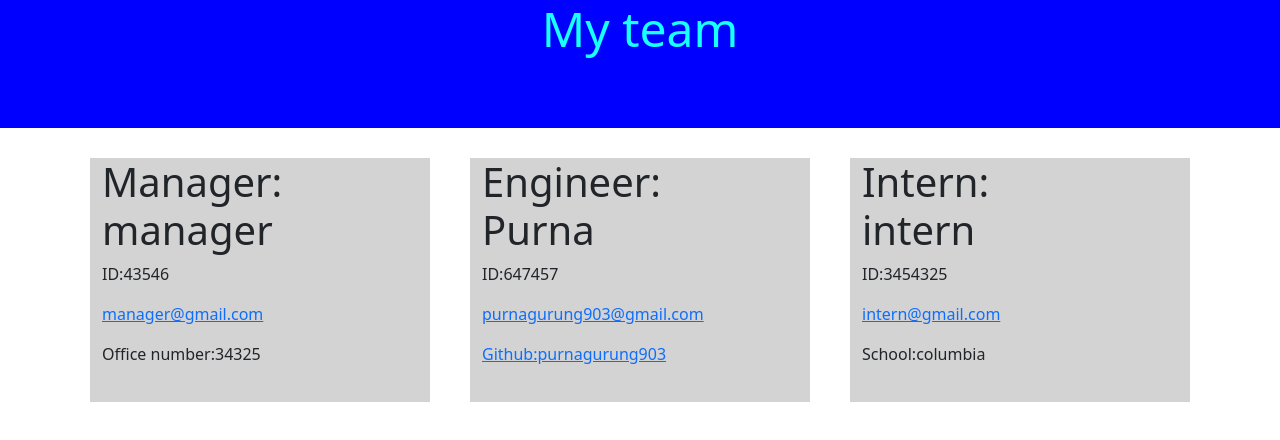
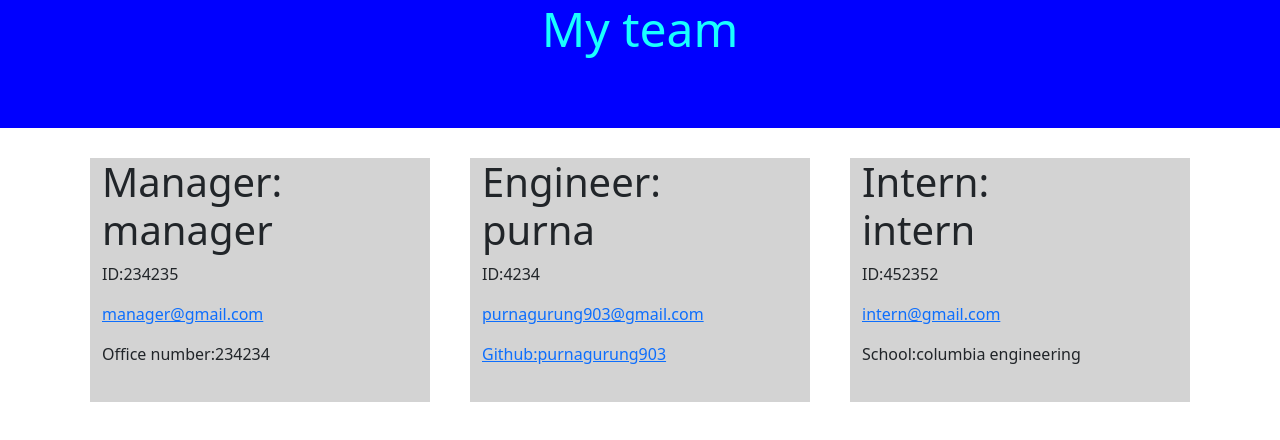
Before and after one commit to purnagurung903/TeamProfileGenerator, a website: page index.html in a window 1280 px wide. Drawn offline with nearby package versions, Linux system fonts and the light colour scheme.

Commit message:
change video

```diff
--- a/index.html
+++ b/index.html
@@ -26,25 +26,25 @@
   <div class="row align-items-start">
     <div class="col" style="width: 18rem;  margin: 20px; padding-bottom: 20px; background-color: lightgray;">
     <h1 class="name"> Manager:<br>manager </h1>
-    <p class="idnum"> ID:43546 </p>
+    <p class="idnum"> ID:234235 </p>
 
     <p class="Email"><a href = "mailto: manager@gmail.com">manager@gmail.com</a></p>
-    <p class="num"> Office number:34325</p>
+    <p class="num"> Office number:234234</p>
     </div>
 
     <div class="col" style="width: 18rem;  margin: 20px; padding-bottom: 20px; background-color: lightgray;">
-    <h1 class="name"> Engineer:<br>Purna </h1>
-    <p class="idnum"> ID:647457 </p>
+    <h1 class="name"> Engineer:<br>purna </h1>
+    <p class="idnum"> ID:4234 </p>
 
     <p class="Email"><a href = "mailto: purnagurung903@gmail.com">purnagurung903@gmail.com</a></p>
     <p class="num"><a href="https://github.com/purnagurung903" target="_blank"> Github:purnagurung903</a></p>
     </div>
     <div class="col" style="width: 18rem;  margin: 20px; padding-bottom: 20px; background-color: lightgray;">
     <h1 class="name"> Intern:<br>intern </h1>
-    <p class="idnum"> ID:3454325 </p>
+    <p class="idnum"> ID:452352 </p>
 
     <p class="Email"><a href = "mailto: intern@gmail.com">intern@gmail.com</a></p>
-    <p class="num"> School:columbia</p>
+    <p class="num"> School:columbia engineering</p>
     </div>
 
   </div>
```
Also changed, not shown: README.md.
